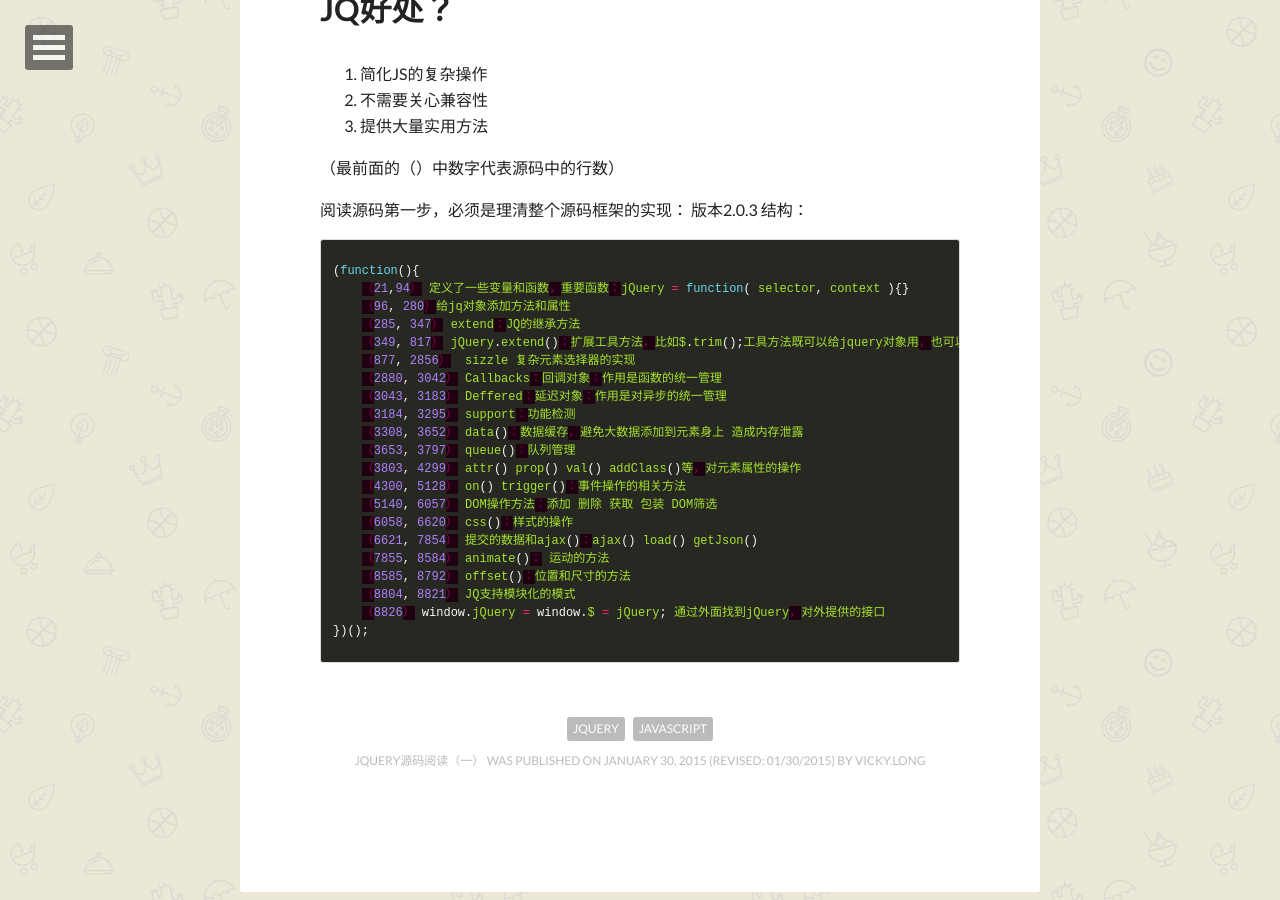
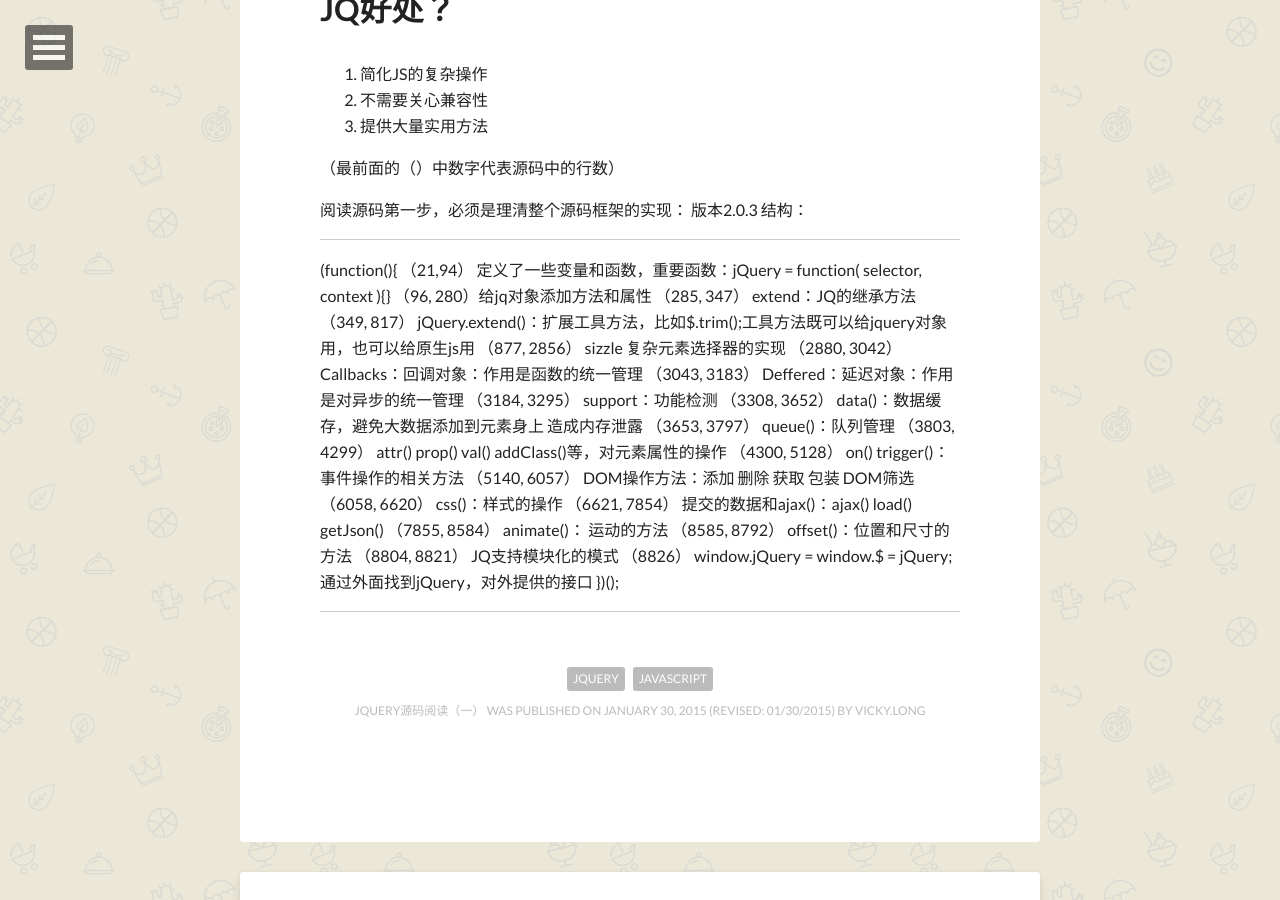
Before and after one commit to 0ovickyo0/0ovickyo0.github.io, a Jekyll site: the page built from _posts/2015-01-30-jquery-sourcecode1.md, in a window 1280 px wide and 900 px high, scrolled down 675 px. Built offline with Jekyll 4.4.1, drawn with Linux system fonts in a browser that asks for light colours; nearby versions of some CDN libraries; comment, search, counter and statistics services are not loaded.

Commit message:
new post

```diff
--- a/_posts/2015-01-30-jquery-sourcecode1.md
+++ b/_posts/2015-01-30-jquery-sourcecode1.md
@@ -23,7 +23,9 @@
 阅读源码第一步，必须是理清整个源码框架的实现：
 	版本2.0.3
 	结构：
-{% highlight javascript %}
+
+---
+
 (function(){
     （21,94） 定义了一些变量和函数，重要函数：jQuery = function( selector, context ){}
     （96, 280）给jq对象添加方法和属性
@@ -45,4 +47,5 @@
     （8804, 8821） JQ支持模块化的模式
     （8826） window.jQuery = window.$ = jQuery; 通过外面找到jQuery，对外提供的接口
 })();
-{% endhighlight %}
+
+---
```
Also changed, not shown: _posts/2014-10-05-LEETCODE-Sum-Root-to-Leaf-Numbers.md (+1 -0 lines).
